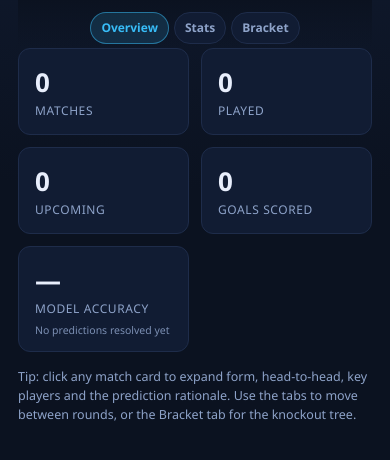
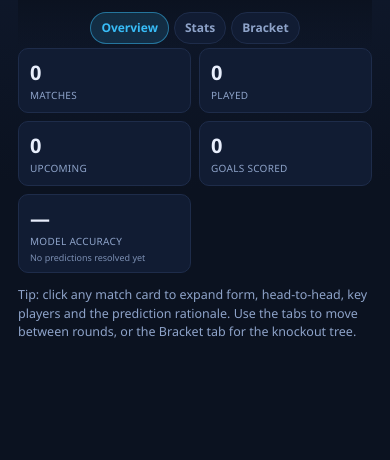
Before and after one commit to dovahkeen79/worldcup-2026-dashboard, a Flask app: page / in a window 390 px wide. Shown: the part 171-631 px from the top of the page. Run offline with Flask 3, Linux system fonts and the light colour scheme; data that the repository does not hold is empty.

Commit message:
Compact summary stat tiles on mobile (<=640px)
On phones the Overview stat tiles were very tall, pushing the Upcoming
section far down. Added mobile-only overrides (inside the existing
max-width:640px media query): tighter 2-column grid, smaller padding, and
smaller number/label/subtitle fonts. Desktop is unchanged.

Co-Authored-By: Claude Opus 4.8 (1M context) <noreply@anthropic.com>

```diff
--- a/templates/dashboard.html
+++ b/templates/dashboard.html
@@ -154,7 +154,13 @@
     border-radius:50%;animation:spin 1s linear infinite;}
   @keyframes spin{to{transform:rotate(360deg);}}
   @media(max-width:640px){.grid2{grid-template-columns:1fr;}.head-meta{margin-left:0;text-align:left;width:100%;}
-    .tab{padding:6px 10px;font-size:12px;}.tabs{gap:5px;}}
+    .tab{padding:6px 10px;font-size:12px;}.tabs{gap:5px;}
+    /* compact summary tiles on mobile so Upcoming rises up the page */
+    .stat-row{grid-template-columns:repeat(2,1fr);gap:8px;margin-bottom:12px;}
+    .stat{padding:9px 11px;border-radius:10px;}
+    .stat .n{font-size:20px;}
+    .stat .l{font-size:10px;letter-spacing:.03em;}
+    .stat .sub{font-size:9px;margin-top:3px;line-height:1.25;}}
 </style>
 </head>
 <body>
```
